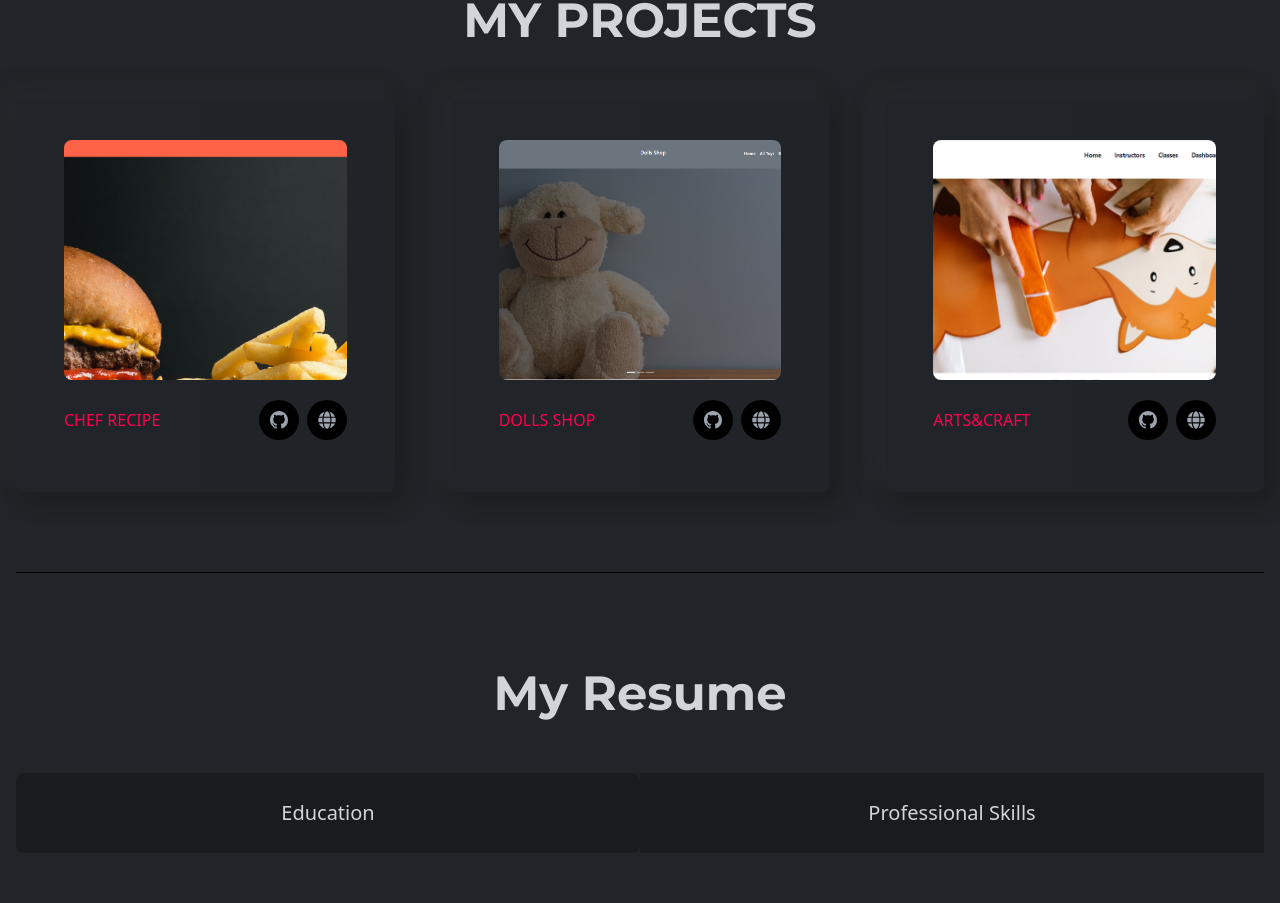
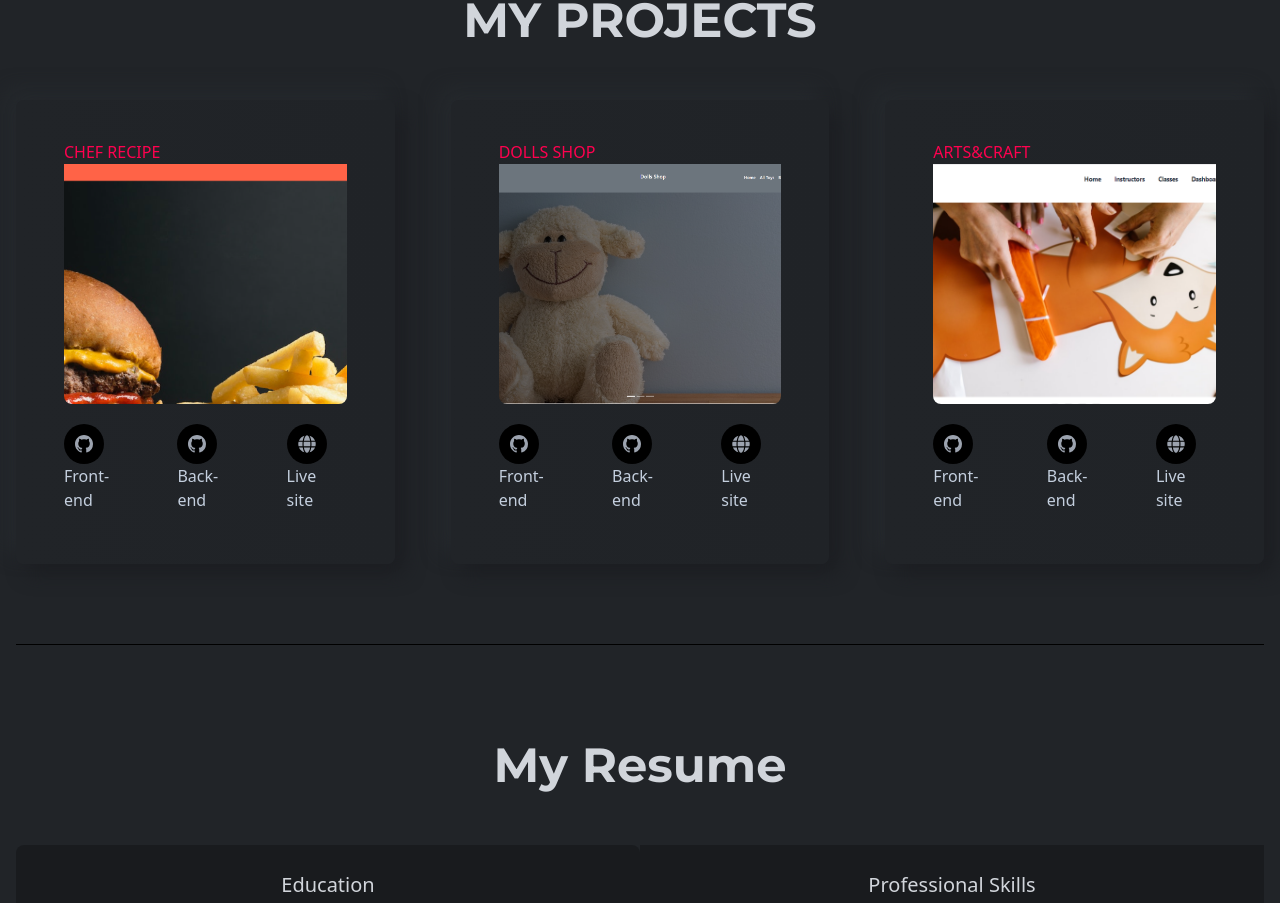
Before and after one commit to sadiaafrin1529/SadiaAfrin, a React (Create React App) app: page / in a window 1280 px wide. Shown: the part 1718-2621 px from the top of the page. Built offline with nearby package versions, Linux system fonts and the light colour scheme.

Commit message:
project-Added

```diff
--- a/src/components/projects/ProjectCard.js
+++ b/src/components/projects/ProjectCard.js
@@ -1,11 +1,14 @@
 import React from 'react'
 import { BsGithub } from "react-icons/bs";
 import { FaGlobe } from "react-icons/fa";
-const ProjectCard = ({ title, des, src,livesite,clientsite }) => {
+const ProjectCard = ({ title, des, src,livesite,clientsite,serversite }) => {
   return (
     <div>
         <div className="w-full p-4 xl:px-12 h-auto xl:py-10 rounded-lg shadow-shadowOne flex flex-col bg-gradient-to-r from-bodyColor to-[#202327] group hover:bg-gradient-to-b hover:from-gray-900 hover:gray-900 transition-colors duration-1000">
       <div className="w-full h-[80%] overflow-hidden rounded-lg">
+      <h3 className="text-base uppercase text-designColor font-normal">
+              {title}
+            </h3>
         <img
           className="w-full h-60 object-cover group-hover:scale-110 duration-300 cursor-pointer"
           src={src}
@@ -15,17 +18,32 @@
       <div className="w-full mt-5 flex flex-col  gap-6">
         <div>
           <div className="flex items-center justify-between">
-            <h3 className="text-base uppercase text-designColor font-normal">
-              {title}
-            </h3>
-            <div className="flex gap-2">
+
+            <div className="flex gap-10">
+              <div>
+
               <span className="text-lg w-10 h-10 rounded-full bg-black inline-flex justify-center items-center text-gray-400 hover:text-designColor duration-300 cursor-pointer">
                 <a href={clientsite}><BsGithub /></a>
+
+
               </span>
+              <p>Front-end</p>
+              </div>
+
+              <div>
+              <span className="text-lg w-10 h-10 rounded-full bg-black inline-flex justify-center items-center text-gray-400 hover:text-designColor duration-300 cursor-pointer">
+                <a href={serversite}><BsGithub /></a>
+
+              </span>
+              <p>Back-end</p>
+              </div>
+              <div>
               <span className="text-lg w-10 h-10 rounded-full bg-black inline-flex justify-center items-center text-gray-400 hover:text-designColor duration-300 cursor-pointer">
                 <a href={livesite}><FaGlobe /></a>
 
               </span>
+              <p>Live site</p>
+              </div>
             </div>
           </div>
           <p className="text-sm tracking-wide mt-3 hover:text-gray-100 duration-300">
--- a/src/components/projects/Projects.js
+++ b/src/components/projects/Projects.js
@@ -20,6 +20,7 @@
           src={two}
           livesite={'https://chef-recipe-e10c5.web.app/'}
           clientsite={'https://github.com/sadiaafrin1529/chefs'}
+          serversite={'https://github.com/sadiaafrin1529/server'}
 
         />
         <ProjectCard
@@ -28,7 +29,8 @@
           //     Explicabo quibusdam voluptate sapiente voluptatibus harum quidem!"
           src={projectOne}
           livesite={'https://dollproject-e5762.web.app/'}
-          clientsite={'https://github.com/sadiaafrin1529/dolls-shop'}        />
+          clientsite={'https://github.com/sadiaafrin1529/dolls-shop'}
+          serversite={'https://github.com/sadiaafrin1529/toy-server'}      />
         <ProjectCard
           title="Arts&Craft"
           // des=" Lorem, ipsum dolor sit amet consectetur adipisicing elit.
@@ -36,6 +38,7 @@
           src={three}
          livesite={'https://arts-and-craft-6dd2b.web.app/'}
          clientsite={'https://github.com/sadiaafrin1529/summer-camp-client'}
+         serversite={'https://github.com/sadiaafrin1529/summer-camp-server'}
         />
 
        </div>
```
